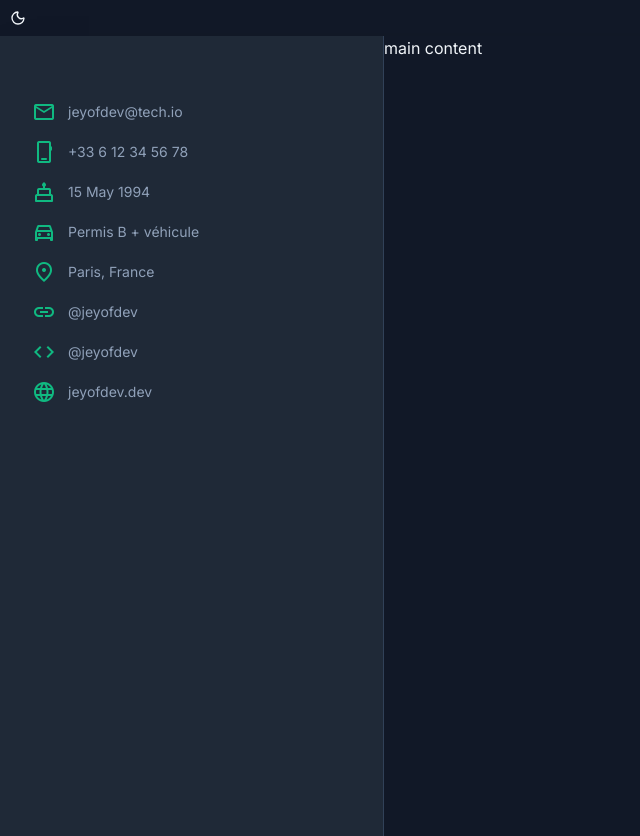
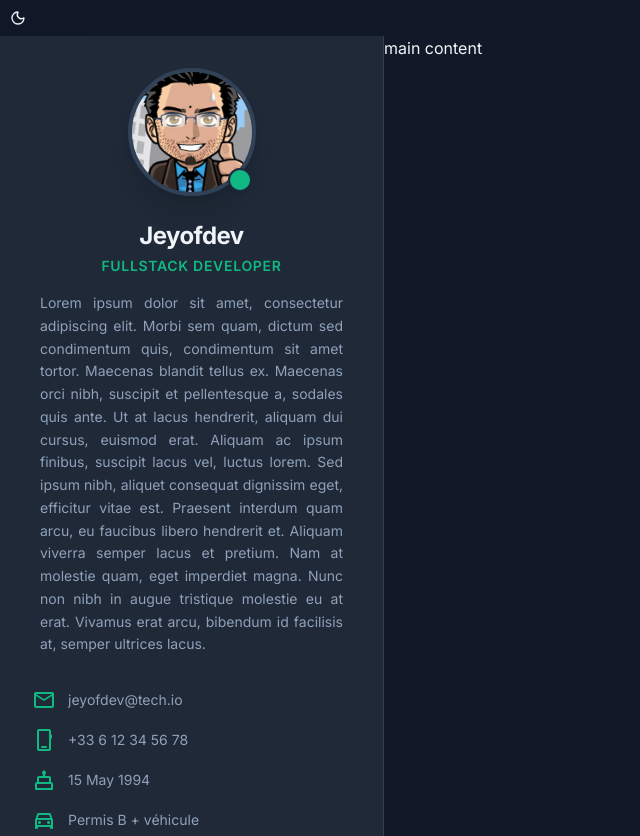
Before and after one commit to jeyofdev/my-interactive-cv, a Next.js app: page /cv in a window 1280 px wide. Shown: the whole page, without its empty margins (0-640 px from the left). Built offline with nearby package versions, Linux system fonts and the light colour scheme.

Commit message:
feat: add top infos datas

```diff
--- a/app/(resume)/cv/page.tsx
+++ b/app/(resume)/cv/page.tsx
@@ -1,5 +1,6 @@
 import { ProfileItem } from "@/components/items/profile-item";
 import { resumeData } from "@/data/resume-data";
+import Image from "next/image";
 
 const ResumePage = () => {
 	const formatVehiculeLabel = () => {
@@ -15,6 +16,34 @@ const ResumePage = () => {
 		<>
 			<aside className="flex flex-col w-full lg:w-80 xl:w-96 lg:h-screen bg-surface-muted border-r border-border overflow-y-auto">
 				<div className="p-8 flex flex-col items-center text-center">
+					{/* Profile Picture */}
+					<div className="relative mb-6">
+						<div className="relative size-32 rounded-full border-4 border-white dark:border-slate-700 shadow-xl overflow-hidden bg-primary/10">
+							<Image
+								src="/images/profile.jpg"
+								alt={`${resumeData.name} Profile`}
+								fill
+								sizes="128px"
+								className="object-cover"
+								priority
+							/>
+						</div>
+
+						<div className="absolute bottom-1 right-1 size-6 bg-primary border-2 border-border-secondary rounded-full shadow-sm" />
+					</div>
+
+					{/* Profile name + job */}
+					<h1 className="text-2xl font-bold tracking-tight surface-muted-foreground-secondary capitalize">
+						{resumeData.name}
+					</h1>
+
+					<p className="text-primary font-semibold text-sm uppercase tracking-wider mt-1">{resumeData.title}</p>
+
+					{/* description summary */}
+					<p className="mt-4 text-sm text-surface-muted-foreground leading-relaxed text-justify px-2">
+						{resumeData.summary}
+					</p>
+
 					<div className="mt-8 w-full space-y-4">
 						<ProfileItem icon="mail" label={resumeData.email} />
 						<ProfileItem icon="phone_iphone" label={resumeData.phone} />
--- a/app/globals.css
+++ b/app/globals.css
@@ -13,8 +13,12 @@
 
 	--color-foreground: var(--foreground);
 	--color-surface-muted-foreground: var(--surface-muted-foreground);
+	--color-surface-muted-foreground-secondary: var(
+		--surface-muted-foreground-secondary
+	);
 
 	--color-border: var(--border);
+	--color-border-secondary: var(--border-secondary);
 
 	/* Fonts */
 	--font-display: 'Inter', 'sans-serif';
@@ -29,8 +33,10 @@
 
 	--foreground: theme(--color-slate-800);
 	--surface-muted-foreground: theme(--color-slate-600);
+	--surface-muted-foreground-secondary: theme(--color-slate-900);
 
 	--border: theme(--color-slate-200);
+	--border-secondary: theme(--color-white);
 }
 
 .dark {
@@ -42,8 +48,10 @@
 
 	--foreground: theme(--color-slate-100);
 	--surface-muted-foreground: theme(--color-slate-400);
+	--surface-muted-foreground-secondary: theme(--color-white);
 
 	--border: theme(--color-slate-700);
+	--border-secondary: theme(--color-slate-800);
 }
 
 @layer base {
```
Also changed, not shown: public/images/profile.jpg (added).
